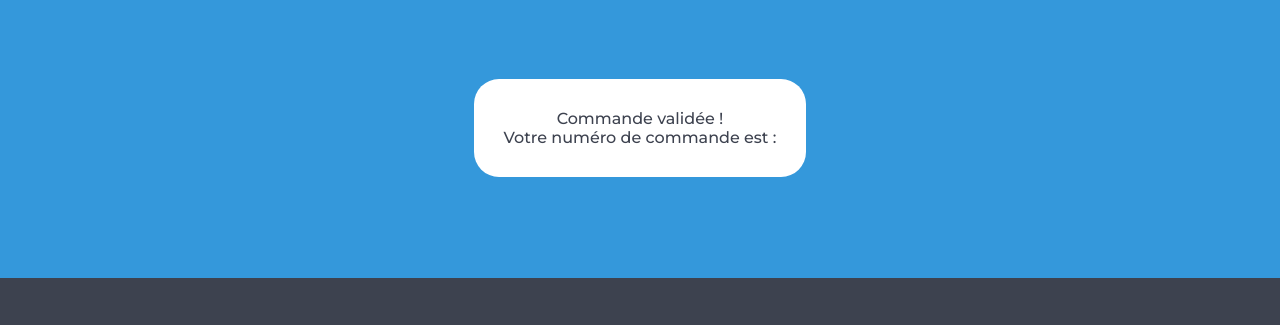
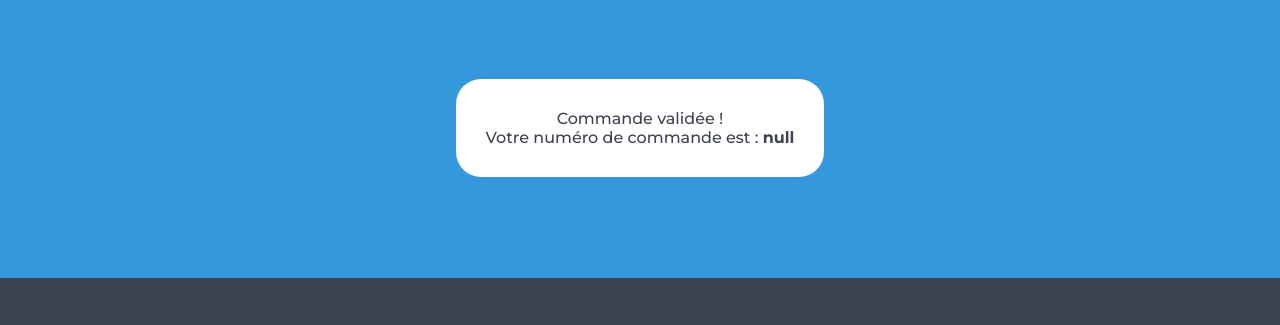
Before and after one commit to Saywaa/Project-5, a plain HTML site: page front/html/confirmation.html in a window 1280 px wide. Shown: the part 745-1070 px from the top of the page. Drawn offline with Linux system fonts and the light colour scheme.

Commit message:
Maj Finale

```diff
--- a/front/html/confirmation.html
+++ b/front/html/confirmation.html
@@ -75,6 +75,6 @@
         </div>
       </div>
     </footer>
-  <script src="../js/confirmation.js"></script>
+  <script src="/js/confirmation.js"></script>
   </body>
 </html>
```
